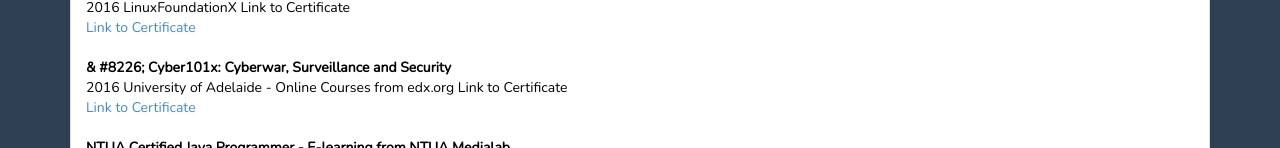
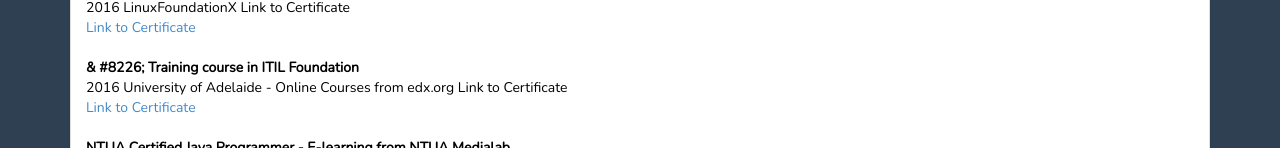
Before and after one commit to dimitrisdan/dimitrisdan.github.io, a plain HTML site: page certs.html in a window 1280 px wide. Shown: the part 546-694 px from the top of the page. Drawn offline with nearby package versions, Linux system fonts and the light colour scheme.

Commit message:
update certifications

```diff
--- a/certs.html
+++ b/certs.html
@@ -112,7 +112,7 @@
               2016	LinuxFoundationX	Link to Certificate<br>
               <a href="https://drive.google.com/open?id=0B08EQYpU7wnCZDUzVkhUVFZxdFk" target="_blank">Link to Certificate</a><br><br>
 
-              <b>& #8226; Cyber101x: Cyberwar, Surveillance and Security</b><br>
+              <b>& #8226; Training course in ITIL Foundation</b><br>
               2016	University of Adelaide - Online Courses from edx.org	Link to Certificate<br>
               <a href="https://drive.google.com/open?id=0B08EQYpU7wnCdTVhcmhCaThpTjQ" target="_blank">Link to Certificate</a><br><br>
 
```
